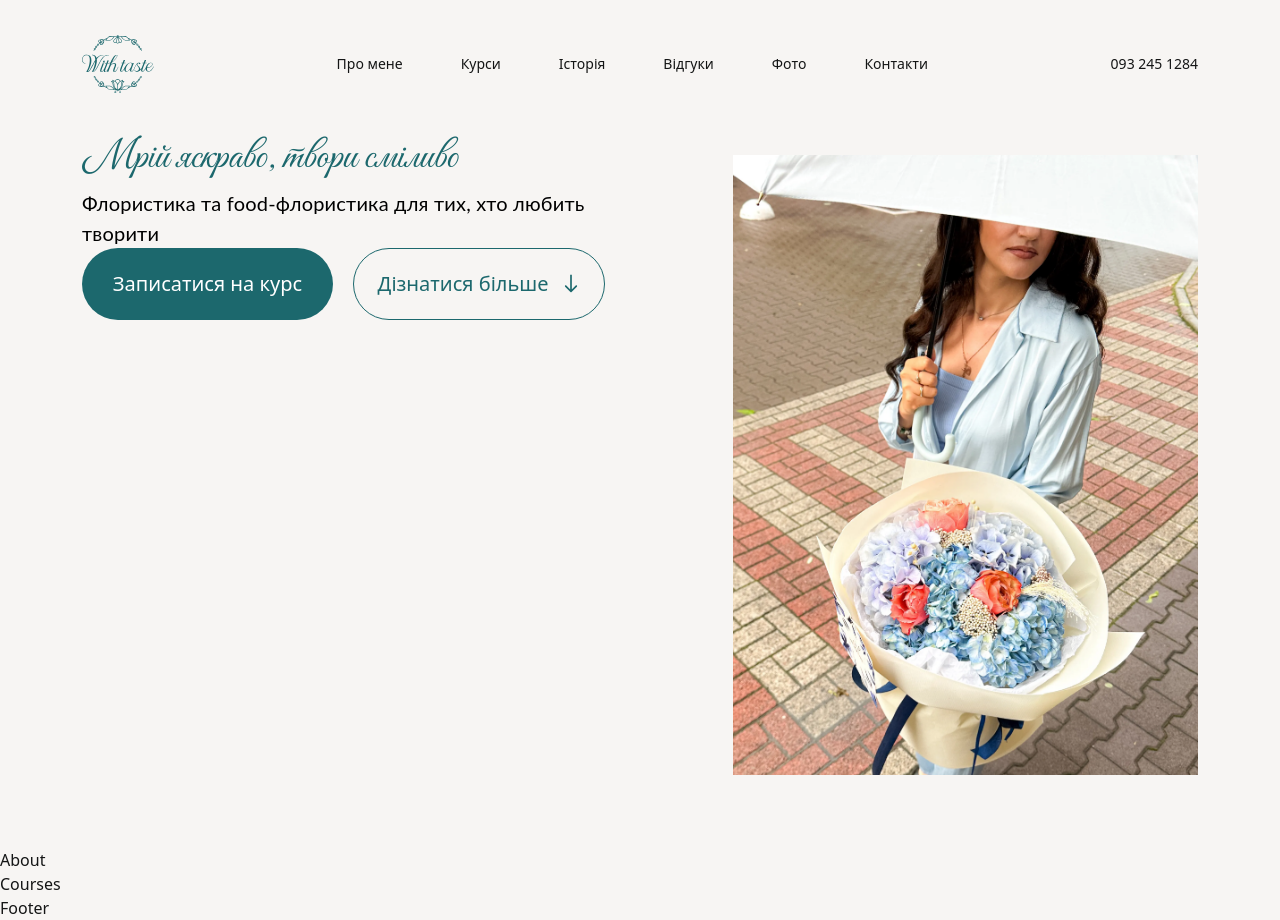
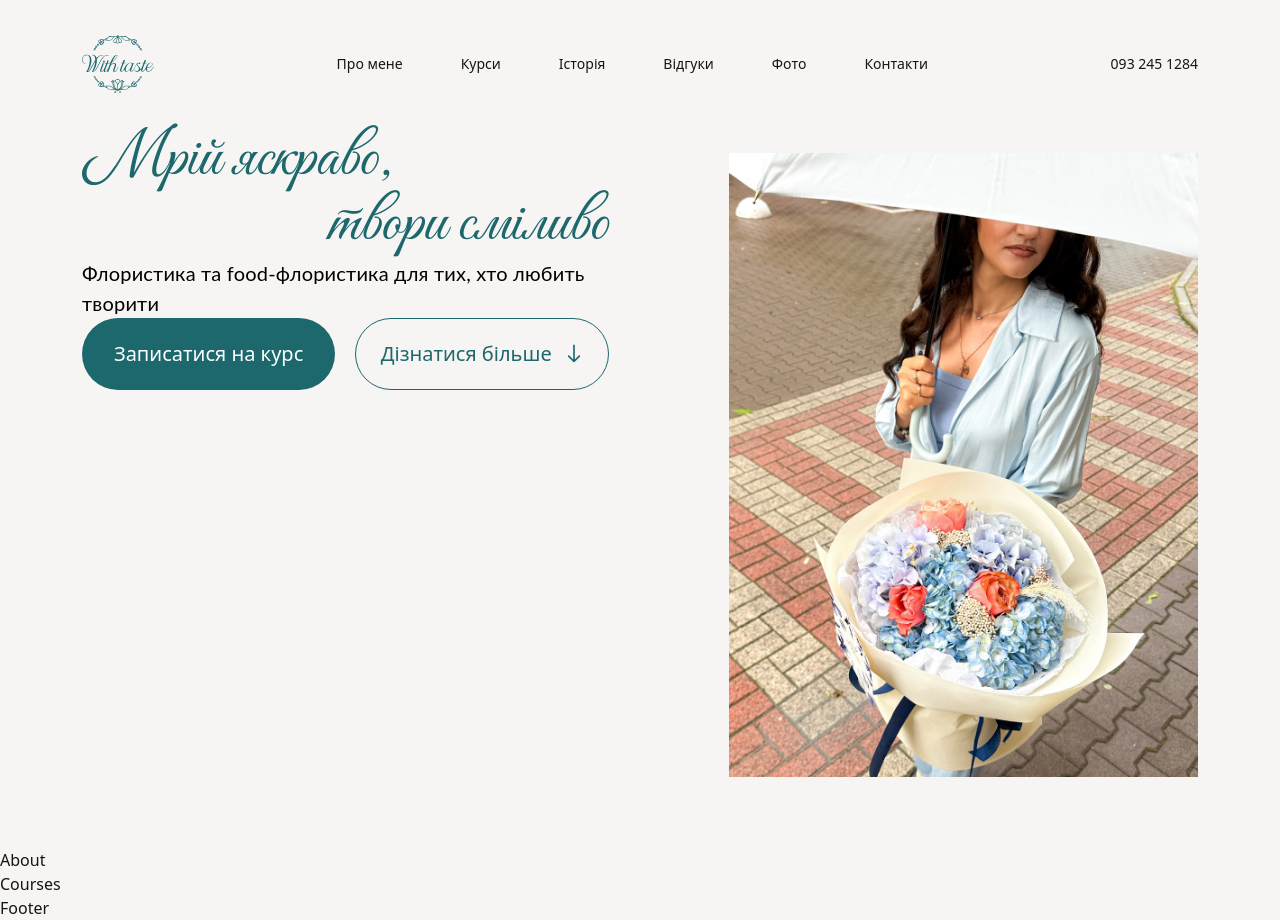
Before and after one commit to 7flowsstudio/floristics_agency, a Next.js app: page / in a window 1280 px wide. Built offline with nearby package versions, Linux system fonts and the light colour scheme; a web font is replaced by a local one.

Commit message:
add-title-styles

```diff
--- a/src/app/globals.css
+++ b/src/app/globals.css
@@ -57,8 +57,9 @@ body {
 }
 h1 {
   font-family: var(--second-family);
-  font-size: 40px;
+  /* line-height: 45px; */
   color: var(--with-taste-primary);
+  /* text-align: center; */
 }
 h1,
 h2,
@@ -96,7 +97,9 @@ a {
 address {
   font-style: normal;
 }
-
+button {
+  cursor: pointer;
+}
 /* button {
   cursor: pointer;
   border-radius: 32px;
--- a/src/components/layout/Container.tsx
+++ b/src/components/layout/Container.tsx
@@ -3,5 +3,9 @@ type Props = {
 };
 
 export default function Container({ children }: Props) {
-  return <div className="px-[19px] md:px-[40px] lg:px-[82px]">{children}</div>;
+  return (
+    <div className="max-w-[1440px] mx-auto px-[19px] md:px-[40px] lg:px-[82px]">
+      {children}
+    </div>
+  );
 }
--- a/src/components/sections/Hero.tsx
+++ b/src/components/sections/Hero.tsx
@@ -16,12 +16,17 @@ const Hero = () => {
   w-full"
     >
       <Container>
-        <div className="flex flex-row md:gap-[28px] md:justify-between xl:gap-[128px]">
+        <div className="flex flex-row md:gap-[28px] md:justify-between xl:gap-[120px]">
           <div className="flex flex-col mx-auto justify-between md:justify-start h-[90vh] md:mx-0">
-            <div>
-              <h1 className="text-[#1C686D]">
-                Мрій яскраво, <span>твори сміливо</span>
-              </h1>
+            <div className="mx-auto">
+              <div className="mx-auto max-w-[400px] lg:max-w-full">
+                <h1 className="text-[#1C686D] text-[40px] leading-[45px] lg:text-[64px] lg:leading-[65px] ">
+                  Мрій яскраво,{" "}
+                  <span className="block text-right min-[1407px]:inline min-[1407px]:text-left">
+                    твори сміливо
+                  </span>
+                </h1>
+              </div>
               <p>Флористика та food-флористика для тих, хто любить творити</p>
             </div>
             <div className="flex flex-col gap-[8px] lg:flex-row md:gap-[20px] w-full">
```
